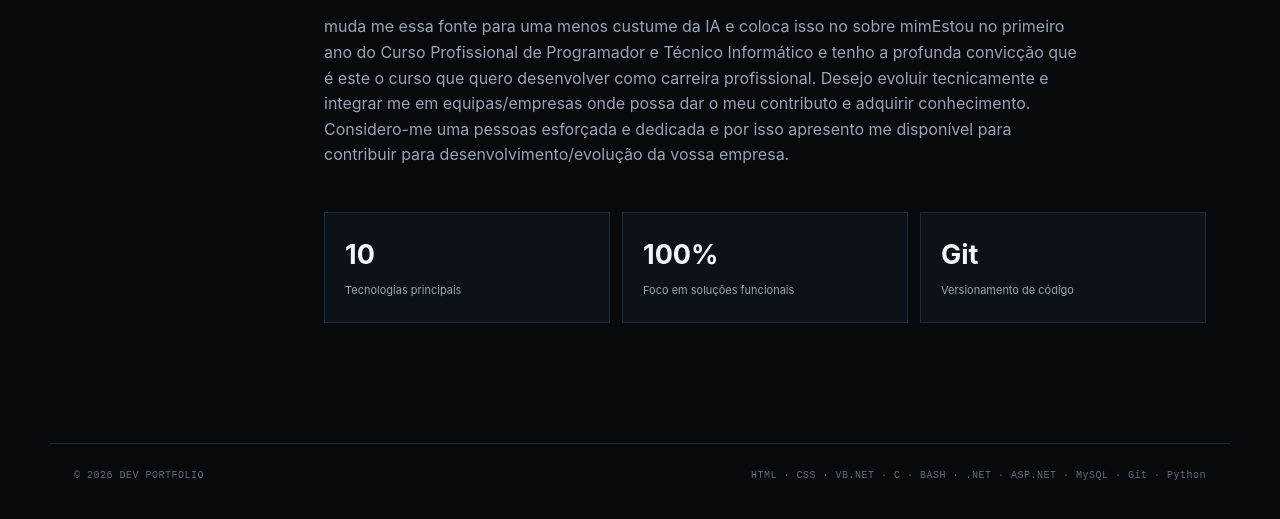
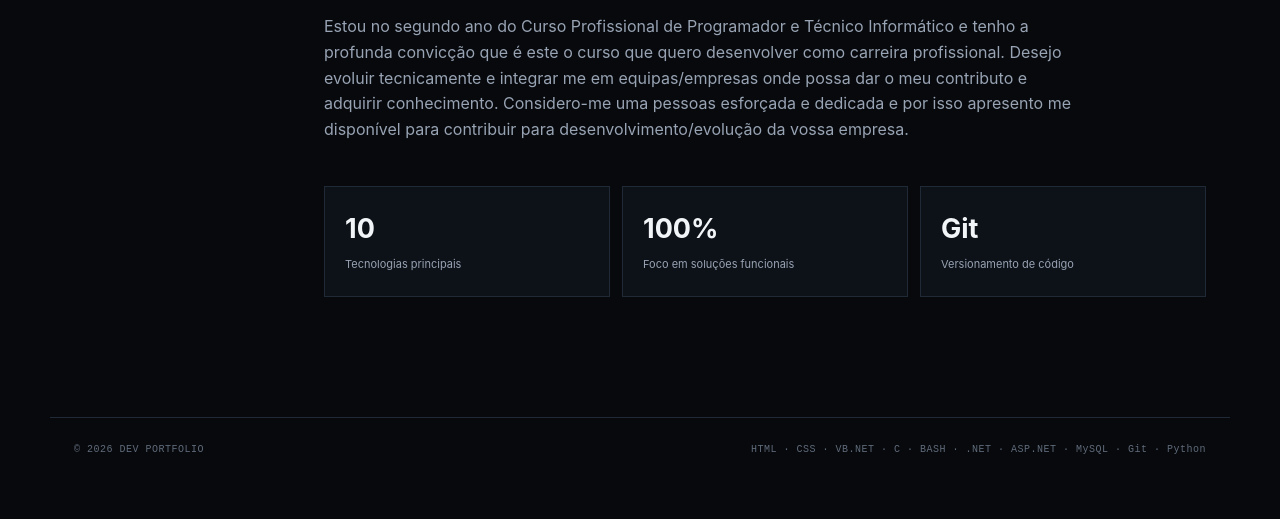
Before and after one commit to guilhermesimoes109-a11y/Portfolio_Site, a plain HTML site: page sobre.html in a window 1280 px wide. Shown: the part 323-842 px from the top of the page. After the commit the page ends 818 px from the top, so only its background shows below. Drawn offline with Linux system fonts and the light colour scheme.

Commit message:
Revise personal introduction in sobre.html
Updated personal information and corrected text in the about section.

```diff
--- a/sobre.html
+++ b/sobre.html
@@ -28,12 +28,14 @@
       <div class="section-label">01 — SOBRE</div>
       <div>
         <h2>Desenvolvimento com<br><span>visão prática.</span></h2>
-        <p>muda me essa fonte para uma menos custume da IA e coloca isso no sobre mimEstou no primeiro ano do Curso Profissional de Programador e Técnico Informático e tenho a profunda
+        <p>Estou no segundo ano do Curso Profissional de Programador e Técnico Informático e tenho a profunda
 convicção que é este o curso que quero desenvolver como carreira profissional.
 Desejo evoluir tecnicamente e integrar me em equipas/empresas onde possa dar o meu contributo e adquirir
 conhecimento.
 Considero-me uma pessoas esforçada e dedicada e por isso apresento me disponível para contribuir para
-desenvolvimento/evolução da vossa empresa.</p>
+desenvolvimento/evolução da vossa empresa.
+
+</p>
         <div class="stats">
           <div><strong>10</strong><span>Tecnologias principais</span></div>
           <div><strong>100%</strong><span>Foco em soluções funcionais</span></div>
```
